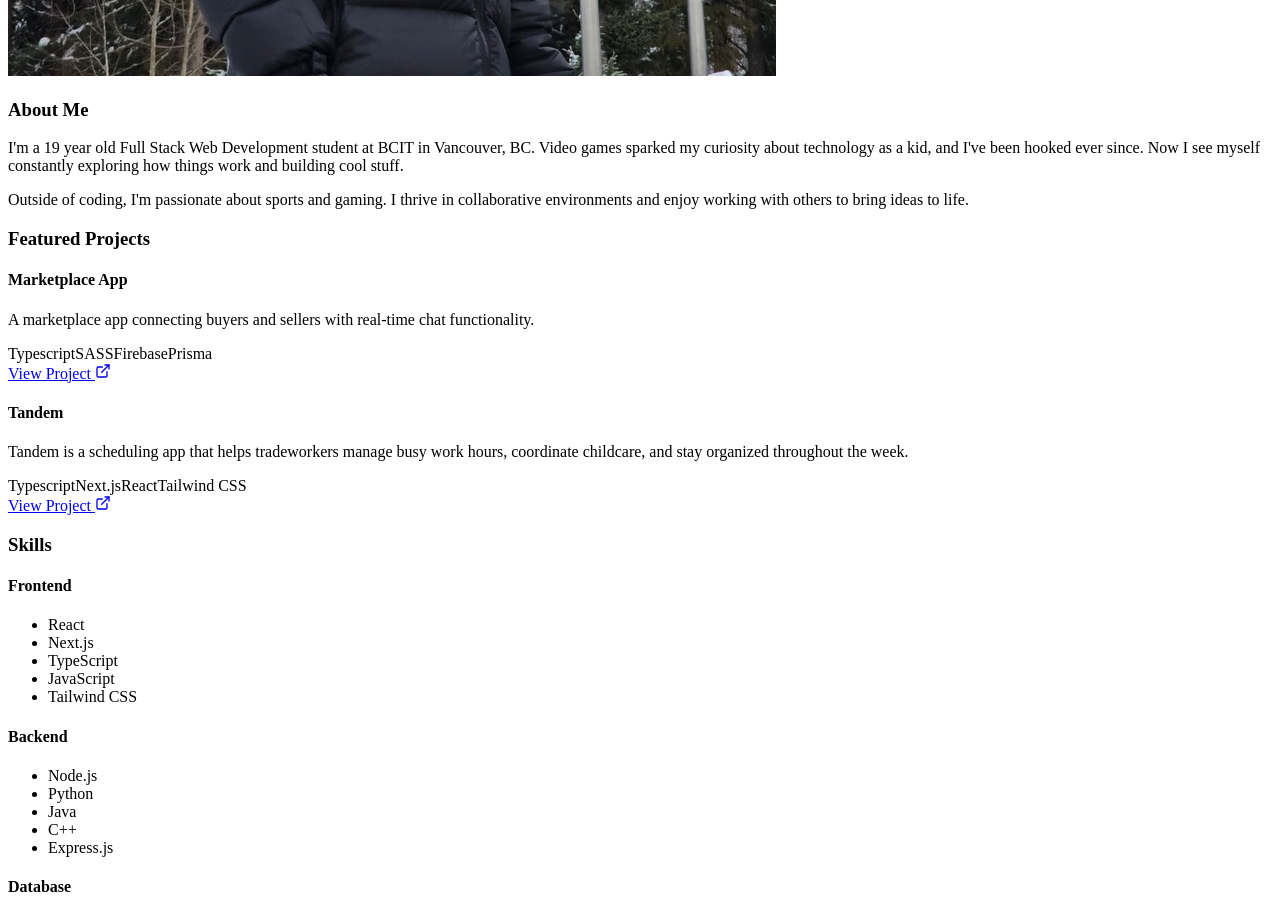
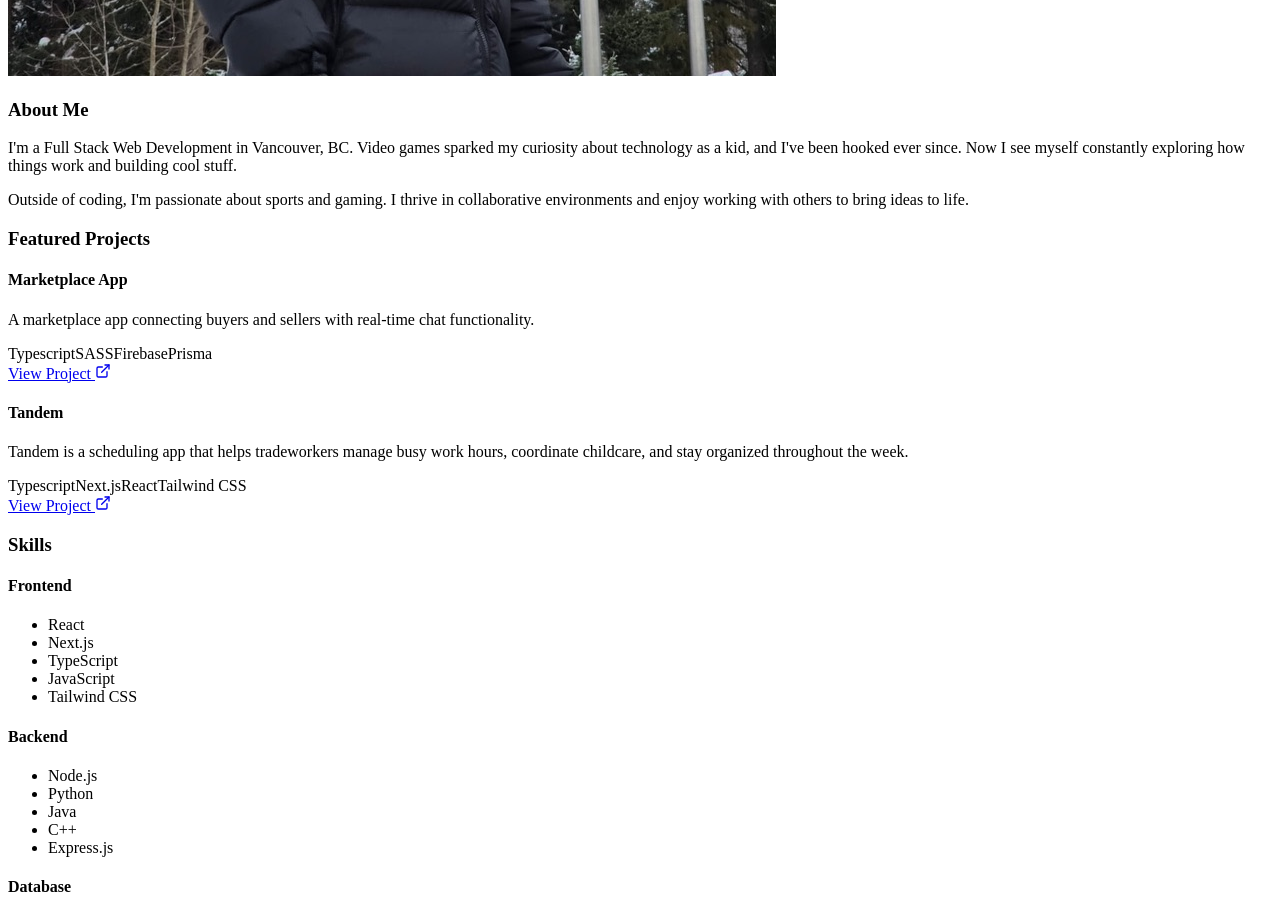
Before and after one commit to matheusdemeis/Portfolio-Website, a React (Vite) app: page / in a window 1280 px wide. Shown: the part 1160-2078 px from the top of the page. Built offline with nearby package versions, Linux system fonts and the light colour scheme; the HTML template or start-up script is replaced by a standard one.

Commit message:
editing about me section

```diff
--- a/src/components/About.jsx
+++ b/src/components/About.jsx
@@ -5,7 +5,7 @@ export default function About() {
           <h3 className="text-4xl font-bold mb-8 text-center">About Me</h3>
           <div className="bg-slate-700/50 border border-slate-600 rounded-lg p-8">
             <p className="text-lg text-slate-300 mb-6">
-            I'm a 19 year old Full Stack Web Development student at BCIT in Vancouver, BC.
+            I'm a Full Stack Web Development in Vancouver, BC.
             Video games sparked my curiosity about technology as a kid, and I've been hooked
             ever since. Now I see myself constantly exploring how things work and building cool stuff.
             </p>
```
